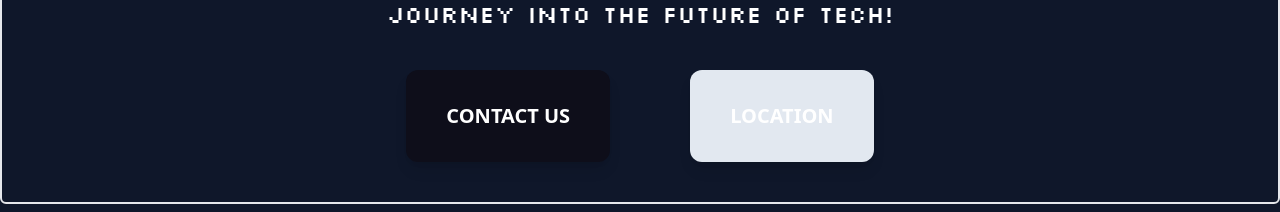
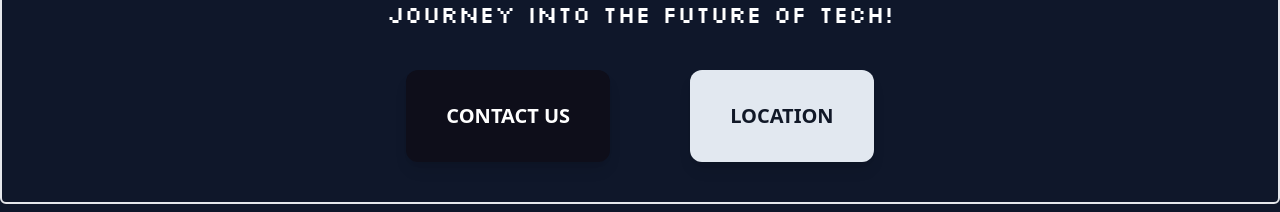
Before and after one commit to jeevanbabu7/Xplore-Website, a React (Vite) app in the folder client/: page / in a window 1280 px wide. Shown: the part 3548-3760 px from the top of the page. Built offline with nearby package versions, Linux system fonts and the light colour scheme; a web font is replaced by a local one.

Commit message:
some changes

```diff
--- a/client/src/components/AboutSection.jsx
+++ b/client/src/components/AboutSection.jsx
@@ -19,7 +19,7 @@ const AboutSection = () => {
             <button className='px-10 py-8 text-white text-xl font-bold rounded-xl hover:transition-all duration-300 ease-in-out shadow-lg border-0 outline-none cursor-pointer uppercase bg-[#0e0e1a] text-[#eaeaea] bg-gradient-to-r active:scale-90 shadow-[0px_0px_150px_#1f4c65]'>Contact Us</button>
             </Link>
             <Link to='location'>
-            <button className='px-10 py-8 text-white text-xl font-bold rounded-xl hover:transition-all duration-300 ease-in-out shadow-lg border-0 outline-none cursor-pointer uppercase bg-slate-200 text-gray-900
+            <button className='px-10 py-8  text-xl font-bold rounded-xl hover:transition-all duration-300 ease-in-out shadow-lg border-0 outline-none cursor-pointer uppercase bg-slate-200 text-gray-900
     '>Location</button>
             </Link>
           </div>
```
